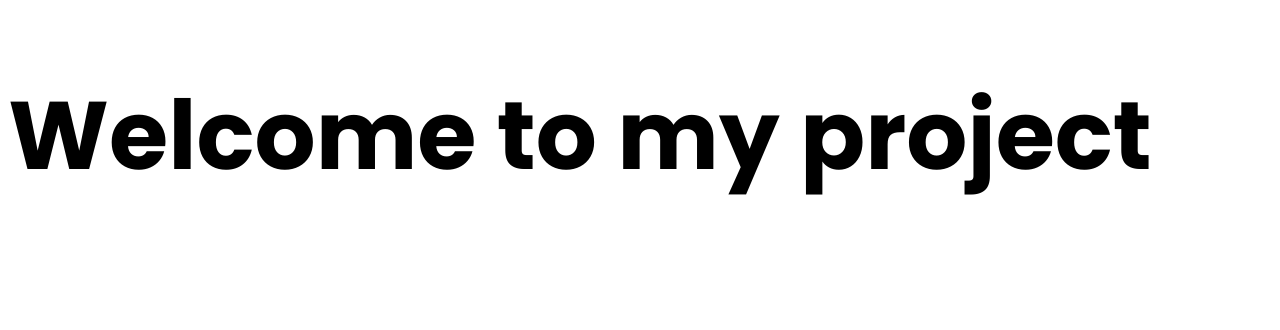
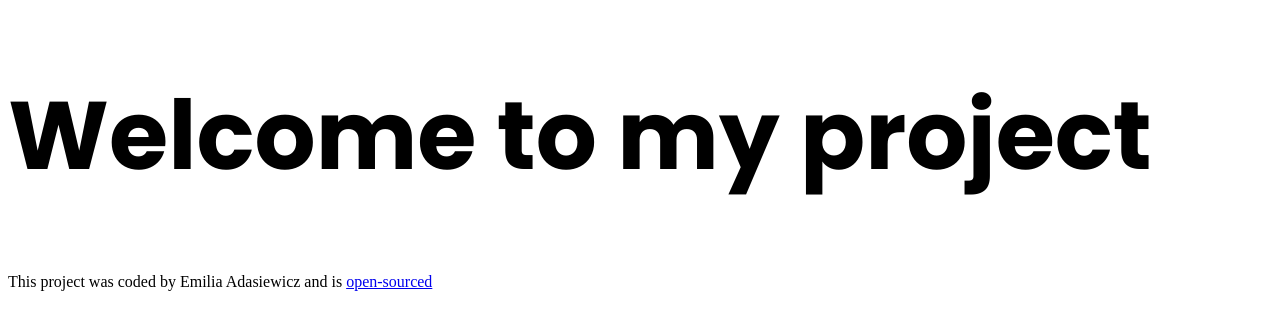
Before and after one commit to Emilia188/author-project, a plain HTML site: page index.html in a window 1280 px wide. Drawn offline with Linux system fonts and the light colour scheme.

Commit message:
Added link to the github repository

```diff
--- a/index.html
+++ b/index.html
@@ -14,5 +14,11 @@
   </head>
   <body>
     <h1>Welcome to my project</h1>
+    <footer>
+      This project was coded by Emilia Adasiewicz and is
+      <a href="https://github.com/Emilia188/author-project" target="_blank"
+        >open-sourced</a
+      >
+    </footer>
   </body>
 </html>
```
